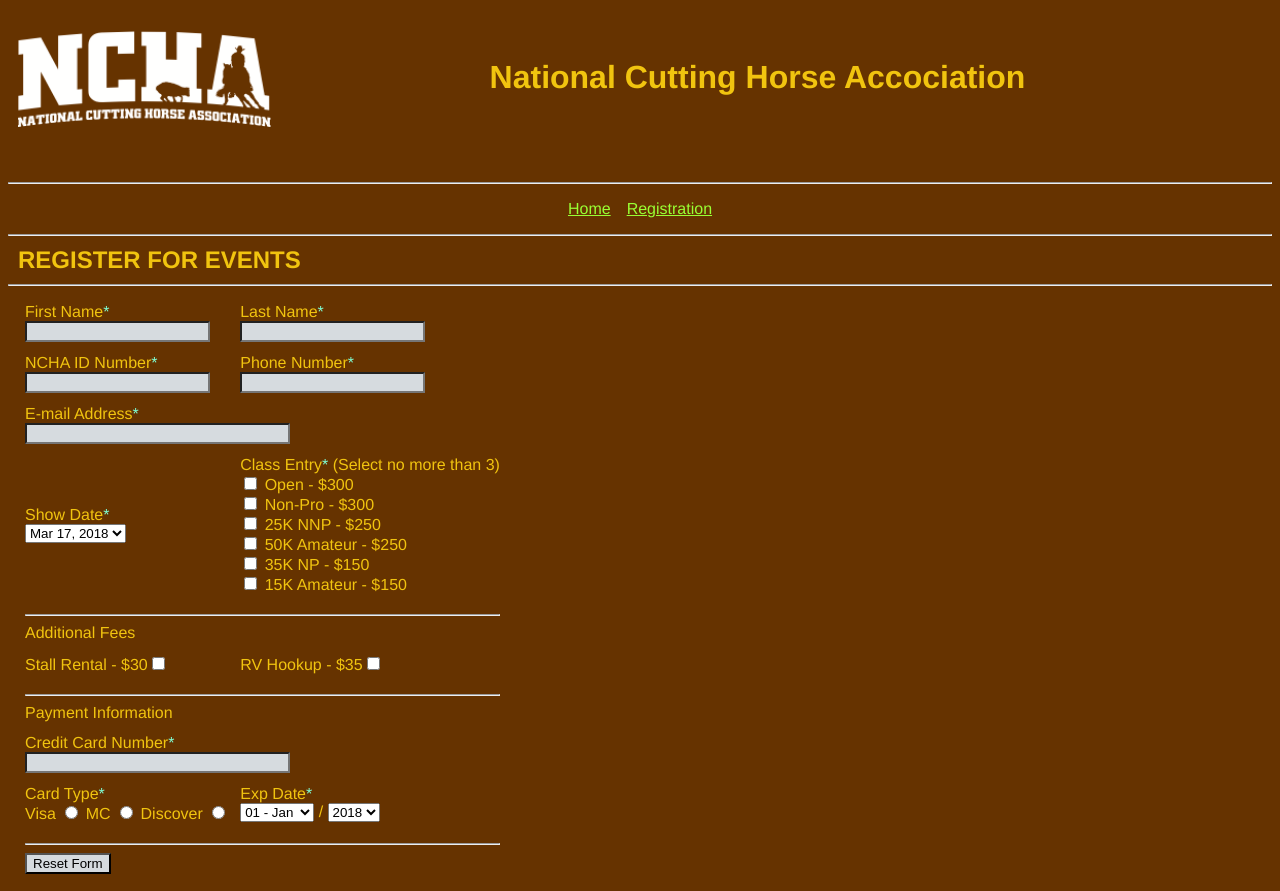
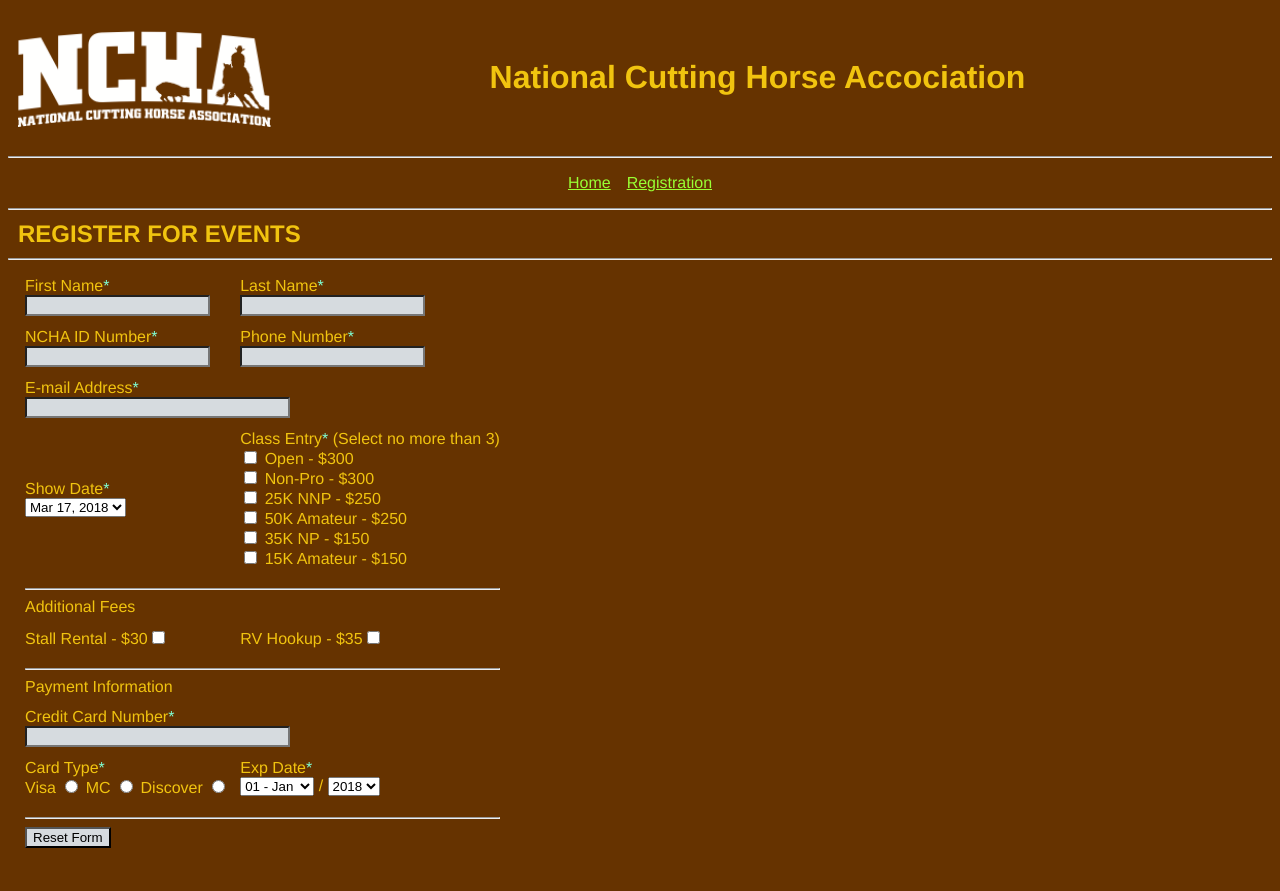
Before and after one commit to fearlessfreap24/CITE30363-Lab2, a plain HTML site: page registration.html in a window 1280 px wide. After the commit the page ends 865 px from the top, so only its background shows below. Drawn offline with nearby package versions, Linux system fonts and the light colour scheme.

Commit message:
validate - added focus to fname when reset button clicked. removed unused card type function registration - removed unnecessary br tag from header area

```diff
--- a/registration.html
+++ b/registration.html
@@ -9,7 +9,7 @@
 </head>
 <body>
 <header>
-    <div class="header"><img src="images/logo.png" alt="NCHA Logo" class="header"><h1 class="header">National Cutting Horse Accociation</h1></div><br />
+    <div class="header"><img src="images/logo.png" alt="NCHA Logo" class="header"><h1 class="header">National Cutting Horse Accociation</h1></div>
 <hr class="header" />
 <nav>
 <p style="text-align:center;">
```
